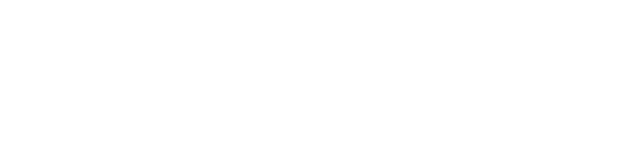
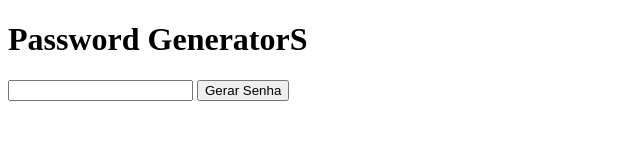
Before and after one commit to CaioLeal/Password-Generator, a plain HTML site: page index.html in a window 1280 px wide. Shown: the whole page, without its empty margins (0-640 px from the left). Drawn offline with Linux system fonts and the light colour scheme.

Commit message:
Only HTML

```diff
--- a/index.html
+++ b/index.html
@@ -7,7 +7,9 @@
 </head>
 <body>
     <div id="container">
-
+        <h1>Password GeneratorS</h1>
+        <input type="text" id="password" readonly>
+        <button id="generate">Gerar Senha</button>
     </div>
 </body>
 </html>
```
